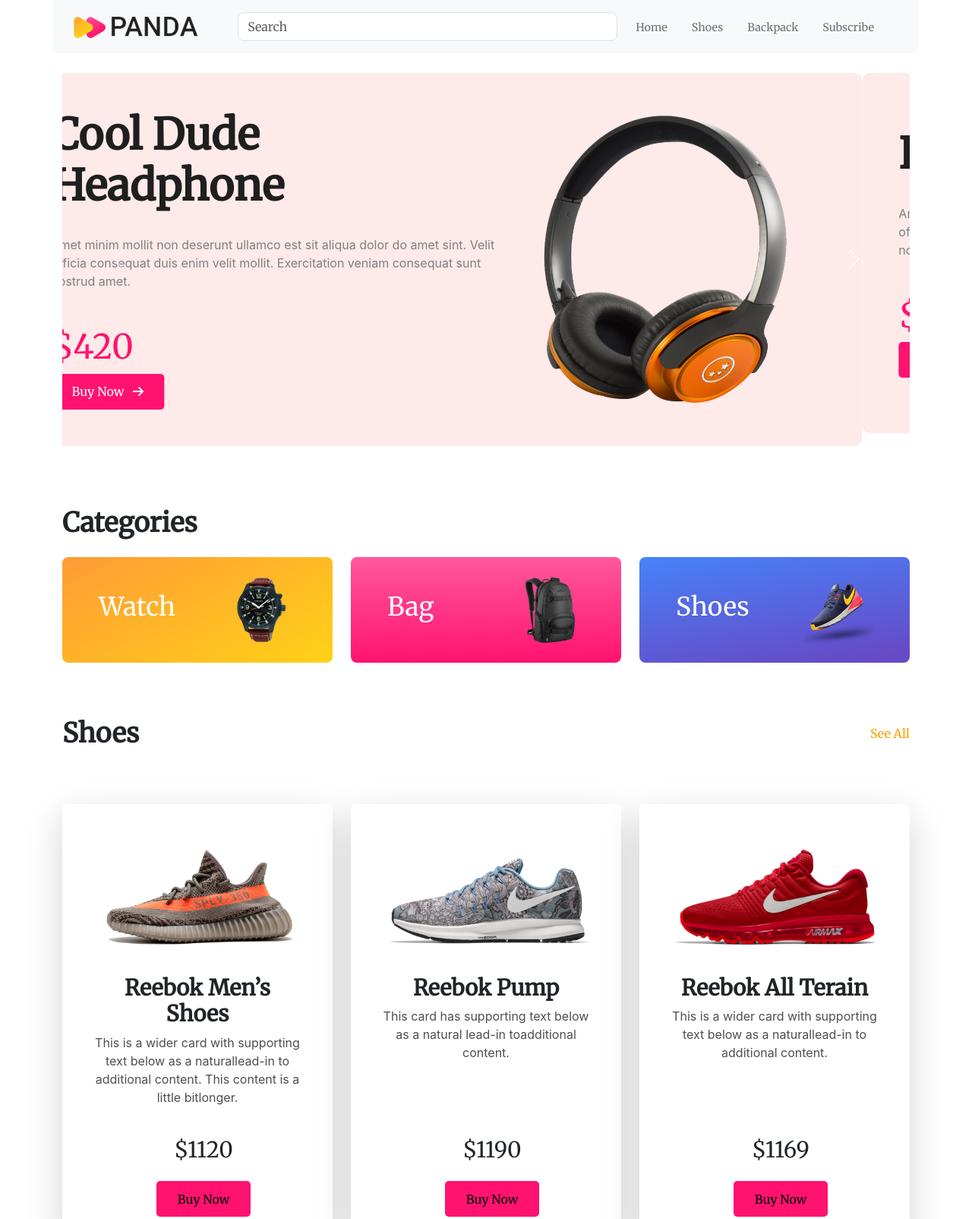
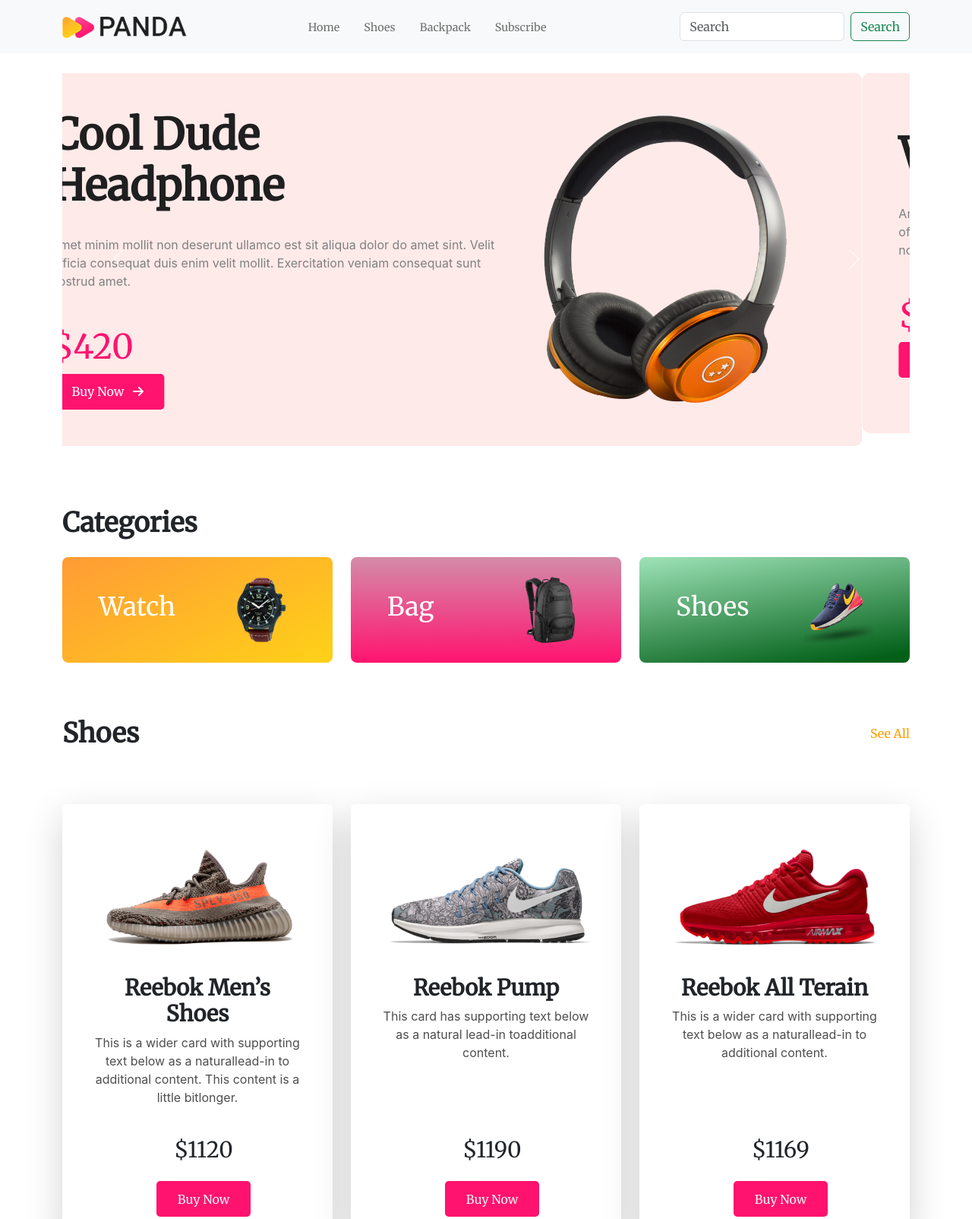
Before and after one commit to SHARIFsGIT/Panda-commerce, a plain HTML site: page index.html in a window 1280 px wide. Shown: the top 1604 px of the page at 76% size. Drawn offline with nearby package versions, Linux system fonts and the light colour scheme.

Commit message:
responsive fixed

```diff
--- a/index.html
+++ b/index.html
@@ -16,18 +16,13 @@
     <!-- Header -->
     <header>
       <!-- Navbar -->
-      <nav class="navbar navbar-expand-lg navbar-light bg-light fixed-top panda-navbar container">
+      <nav class="navbar navbar-expand-lg navbar-light bg-light fixed-top panda-navbar">
         <div class="container">
           <a class="navbar-brand" href="#"><img src="images/logo.png" alt=""/></a>
           <button class="navbar-toggler" type="button" data-bs-toggle="collapse" data-bs-target="#navbarSupportedContent" aria-controls="navbarSupportedContent" aria-expanded="false" aria-label="Toggle navigation">
             <span class="navbar-toggler-icon"></span>
           </button>
           <div class="collapse navbar-collapse" id="navbarSupportedContent">
-            <div class="row ms-auto">
-              <div class="d-flex align-items-center">
-                <input class="form-control rounded-3 search-size" type="search" placeholder="Search" aria-label="Search"/>
-              </div>
-            </div>
             <ul class="navbar-nav ms-auto">
               <li class="nav-item panda-nav-item">
                 <a class="panda-nav-link" aria-current="page" href="#">Home</a>
@@ -42,6 +37,10 @@
                 <a class="panda-nav-link" href="#subscribe">Subscribe</a>
               </li>
             </ul>
+            <form class="d-lg-flex d-none d-sm-block ms-auto">
+              <input class="form-control mr-sm-2 me-lg-2" type="search" placeholder="Search" aria-label="Search">
+              <button class="btn btn-outline-success my-2 my-sm-0" type="submit">Search</button>
+            </form>
           </div>
         </div>
       </nav>
@@ -64,12 +63,12 @@
           <div class="carousel-item p-5 panda-carousel-item">
             <div class="row d-flex align-items-center">
               <div class="col-lg-7">
-                <h1>LED TV</h1>
+                <h1>WALTON LED TV</h1>
                 <p> Amet minim mollit non deserunt ullamco est sit aliqua dolor do amet sint. Velit officia consequat duis enim velit mollit. Exercitation veniam consequat sunt nostrud amet.</p>
                 <h1 class="panda-price">$1420</h1>
                 <button class="panda-btn carousel-btn">Buy Now <i class="fas fa-arrow-right ms-2"></i></button>
               </div>
-              <div class="col-lg-5">
+              <div class="col-lg-5 col-md-1 col-sm-1">
                 <img src="images/banner-images/tv.png" class="d-block m-0" alt=""/>
               </div>
             </div>
@@ -77,7 +76,7 @@
           <div class="carousel-item p-5 panda-carousel-item">
             <div class="row d-flex align-items-center">
               <div class="col-lg-7">
-                <h1>X-BOX GAMING PRO</h1>
+                <h1>X-BOX GAMING</h1>
                 <p>Amet minim mollit non deserunt ullamco est sit aliqua dolor doamet sint. Velit officia consequat duis enim velit mollit.Exercitation veniam consequat sunt nostrud amet.</p>
                 <h1 class="panda-price">$599</h1>
                 <button class="panda-btn carousel-btn">Buy Now <i class="fas fa-arrow-right ms-2"></i></button>
--- a/style.css
+++ b/style.css
@@ -130,7 +130,7 @@ p {
 }
 
 .panda-container-item2 {
-  background: linear-gradient(180deg, #ff589b -0.01%, #ff136f 99.99%);
+  background: linear-gradient(180deg, #d48ca9 -0.01%, #ff136f 99.99%);
 }
 
 .panda-container-item2:hover{
@@ -140,7 +140,7 @@ p {
 }
 
 .panda-container-item3 {
-  background: linear-gradient(170.41deg, #4289ff -10.89%, #674ac6 92.77%);
+  background: linear-gradient(170.41deg, #b0f2ca -10.89%, #036019 92.77%);
 }
 
 .panda-container-item3:hover{
@@ -163,8 +163,8 @@ p {
 
 .card-btn {
   background-color: #ff136f;
-  color: black;
-  font-weight: 500;
+  color: whitesmoke;
+  font-weight: 400;
 }
 
 /* Subscribe Section */
```
